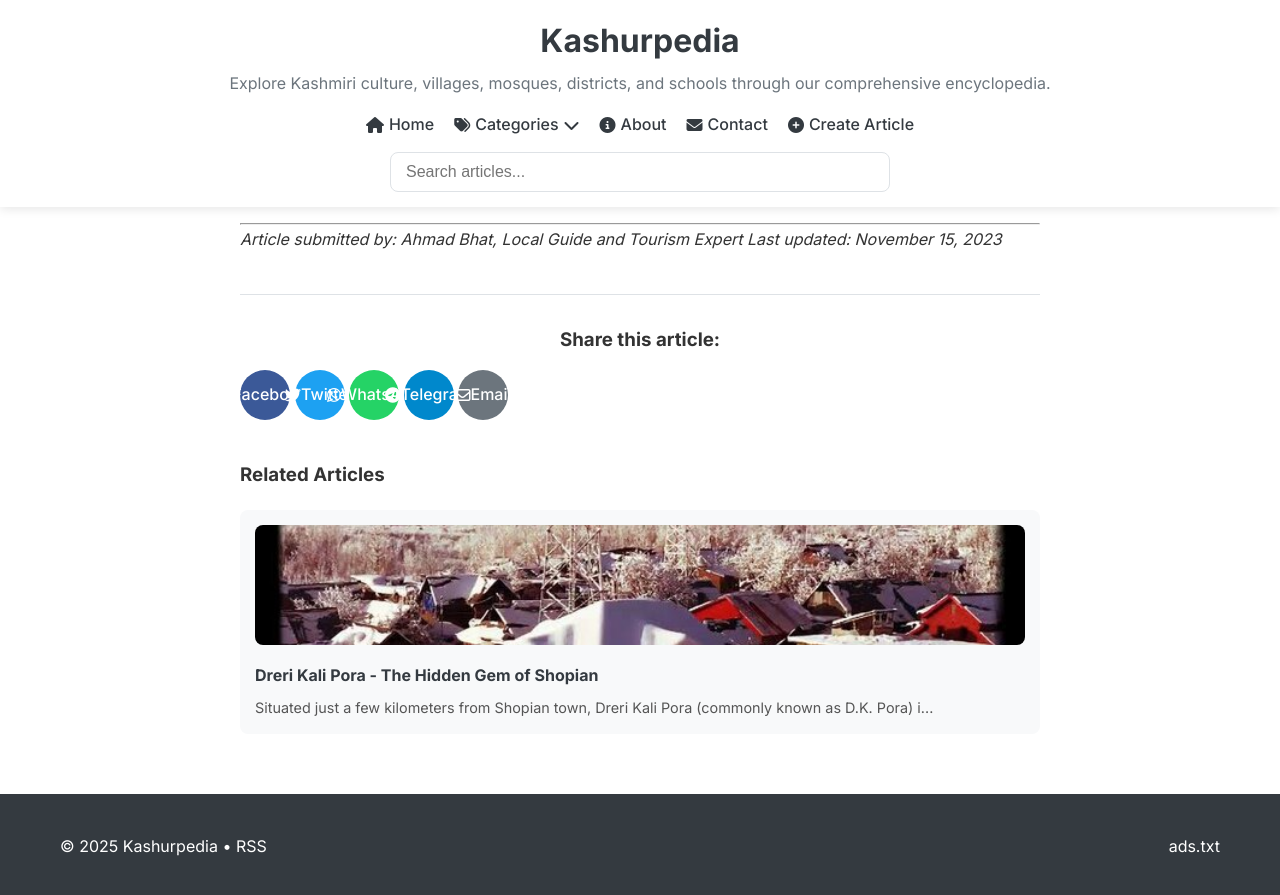
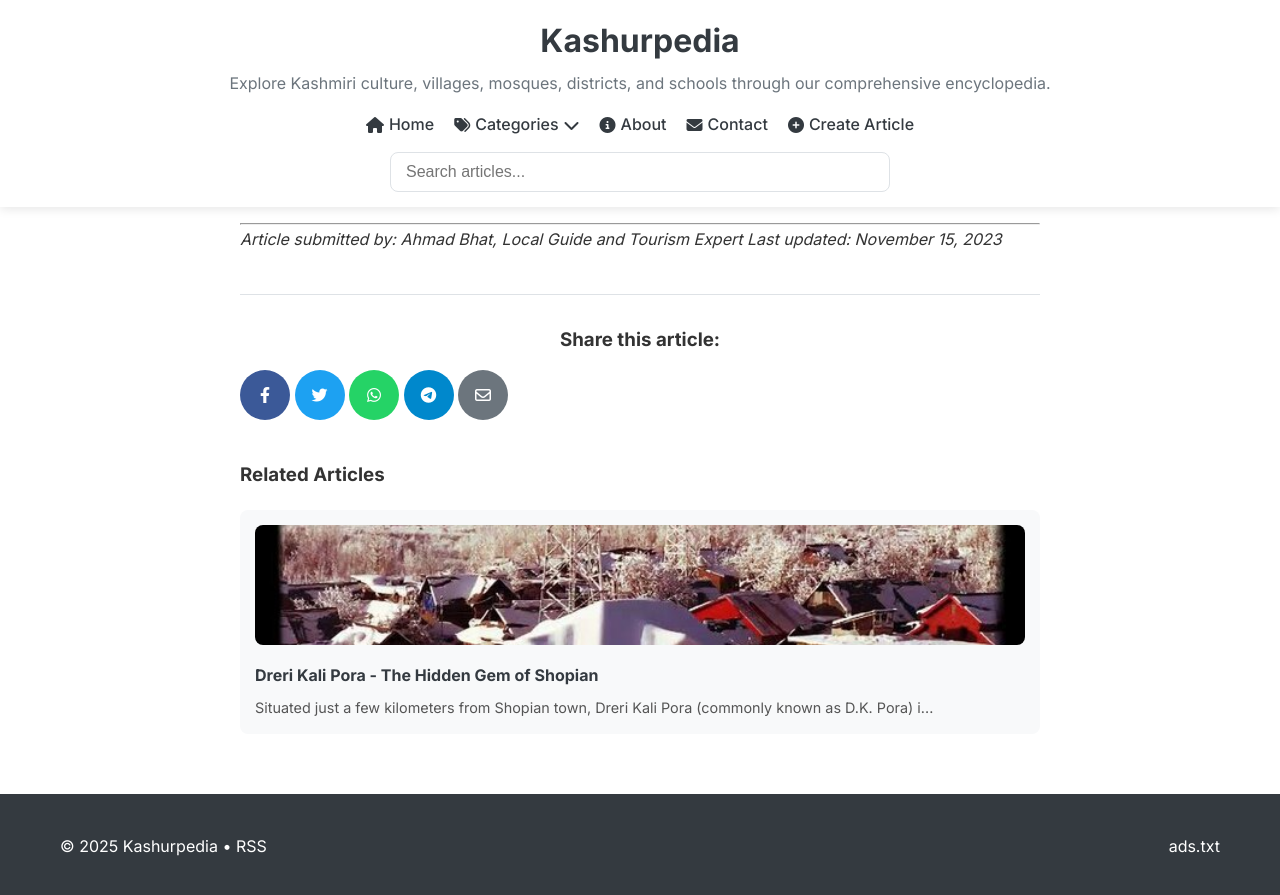
Before and after one commit to itzfew/kashur-koam, a Jekyll site: the page built from _posts/2023-11-15-pahalgam-beautiful-village.md, in a window 1280 px wide and 900 px high, scrolled down 4890 px. Shown: the top 895 px of the window. Built offline with Jekyll 4.4.1, drawn with Linux system fonts in a browser that asks for light colours.

Commit message:
Update post.html

```diff
--- a/_layouts/post.html
+++ b/_layouts/post.html
@@ -28,19 +28,19 @@ layout: default
     <div class="share-buttons">
       <h3>Share this article:</h3>
       <a href="https://www.facebook.com/sharer/sharer.php?u={{ page.url | absolute_url | url_encode }}" target="_blank" rel="noopener" class="share-btn facebook">
-        <i class="fab fa-facebook-f"></i> Facebook
+        <i class="fab fa-facebook-f"></i>
       </a>
       <a href="https://twitter.com/intent/tweet?text={{ page.title | url_encode }}&url={{ page.url | absolute_url | url_encode }}" target="_blank" rel="noopener" class="share-btn twitter">
-        <i class="fab fa-twitter"></i> Twitter
+        <i class="fab fa-twitter"></i>
       </a>
       <a href="https://wa.me/?text={{ page.title | url_encode }}%20{{ page.url | absolute_url | url_encode }}" target="_blank" rel="noopener" class="share-btn whatsapp">
-        <i class="fab fa-whatsapp"></i> WhatsApp
+        <i class="fab fa-whatsapp"></i>
       </a>
       <a href="https://t.me/share/url?url={{ page.url | absolute_url | url_encode }}&text={{ page.title | url_encode }}" target="_blank" rel="noopener" class="share-btn telegram">
-        <i class="fab fa-telegram-plane"></i> Telegram
+        <i class="fab fa-telegram-plane"></i>
       </a>
       <a href="mailto:?subject={{ page.title | url_encode }}&body=Check out this article: {{ page.url | absolute_url | url_encode }}" class="share-btn email">
-        <i class="far fa-envelope"></i> Email
+        <i class="far fa-envelope"></i>
       </a>
     </div>
 
```
